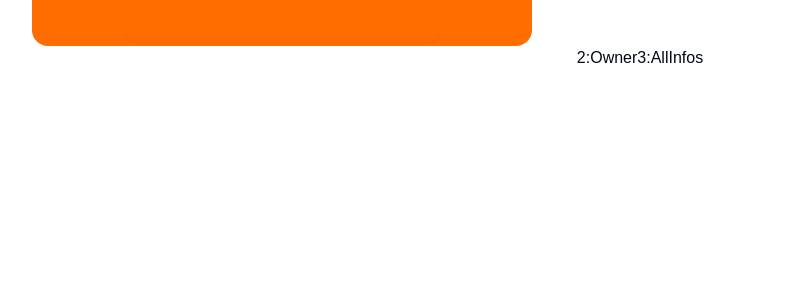
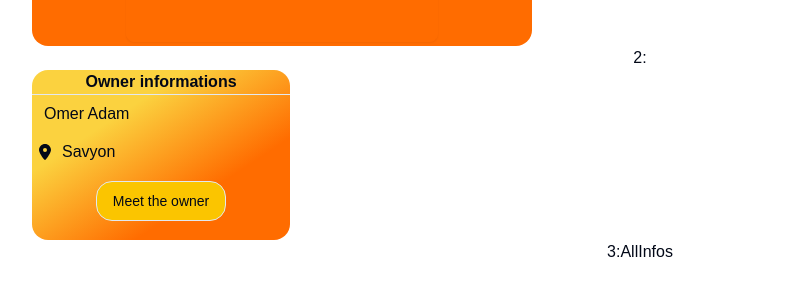
Before and after one commit to liorthr/petfy-react, a React (Vite) app in the folder frontend/: page / in a window 1280 px wide. Shown: the part 330-620 px from the top of the page, without its empty margins (0-794 px from the left). Built offline with nearby package versions, Linux system fonts and the light colour scheme.

Commit message:
DogInfos: <Owner/> component done

```diff
--- a/frontend/package.json
+++ b/frontend/package.json
@@ -14,6 +14,7 @@
     "@fortawesome/free-regular-svg-icons": "^6.5.1",
     "@fortawesome/free-solid-svg-icons": "^6.5.1",
     "@fortawesome/react-fontawesome": "^0.2.0",
+    "@radix-ui/react-separator": "^1.0.3",
     "@radix-ui/react-slot": "^1.0.2",
     "class-variance-authority": "^0.7.0",
     "clsx": "^2.1.0",
--- a/frontend/src/components/DogInfo/owner/Owner.jsx
+++ b/frontend/src/components/DogInfo/owner/Owner.jsx
@@ -1,8 +1,52 @@
 import './owner.css'
+import { Separator } from "@/components/ui/separator"
+import { Button } from "@/components/ui/button"
+import { FontAwesomeIcon } from '@fortawesome/react-fontawesome';
+import { faLocationDot} from '@fortawesome/free-solid-svg-icons';
+
+
+
 const Owner = () => {
+
+    const ownerData = [
+        {
+            id_user: 1,
+            id_dogs: 2,
+            name: 'Omer Adam',
+            location: 'Savyon',
+        },
+        {
+            id_user: 2,
+            id_dogs: 2,
+            name: 'Eyal Golan',
+            location: 'Tel Aviv',
+        },
+        {
+            id_user: 3,
+            id_dogs: 2,
+            name: 'Eden Hasson',
+            location: 'Jerusalem',
+        },
+    ]
+    const owner = ownerData.find(owner => owner.id_user === 1);
+
     return(
         <>
-        Owner
+        {owner && ( // Check if the owner is found
+            <div className='owner_box'>
+                <div className="owner_top">
+                     <h3 style={{fontWeight: 'bold'}}>Owner informations</h3>
+                    <Separator />
+                    <h5>{owner.name}</h5>
+                        <div className="location-info">
+                            <FontAwesomeIcon icon={faLocationDot} /><h6>{owner.location}</h6>
+                        </div>
+                    </div>
+                <div className="owner_bottom">
+                <Button variant="outline" style={{backgroundColor: '#fbc500', borderRadius: '16px'}}>Meet the owner</Button>
+                </div>
+            </div>
+        )}
         </>
     )
 }
--- a/frontend/src/components/DogInfo/owner/owner.css
+++ b/frontend/src/components/DogInfo/owner/owner.css
@@ -0,0 +1,39 @@
+.owner_box{
+    width: 258px;
+    height: 170px;
+    background: linear-gradient(to right bottom, #FBD23F 30%, #FF6C00 70%);
+    border-radius: 16px;
+    background-color: aqua;
+    display: flex;
+    flex-direction: column;
+}
+.owner_top{
+    width: 100%;
+    height: 65%;
+}
+.owner_top h5,
+.owner_top h6 {
+    text-align: left;
+    margin-left: 5px;
+    padding: 7px;
+}
+.location-info {
+    display: flex;
+    align-items: center;
+    gap: 4px;
+    margin-left: 7px;
+}
+
+.location-info h6 {
+    margin: 0;
+}
+
+.owner_bottom{
+    width: 100%;
+    height: 35%;
+}
+.button_meet{
+    background-color: #fbc500;
+    border-radius: 10px;
+    height: 70%;
+}
--- /dev/null
+++ b/frontend/src/components/ui/separator.jsx
@@ -0,0 +1,25 @@
+"use client"
+
+import * as React from "react"
+import * as SeparatorPrimitive from "@radix-ui/react-separator"
+
+import { cn } from "@/lib/utils"
+
+const Separator = React.forwardRef((
+  { className, orientation = "horizontal", decorative = true, ...props },
+  ref
+) => (
+  <SeparatorPrimitive.Root
+    ref={ref}
+    decorative={decorative}
+    orientation={orientation}
+    className={cn(
+      "shrink-0 bg-border",
+      orientation === "horizontal" ? "h-[1px] w-full" : "h-full w-[1px]",
+      className
+    )}
+    {...props} />
+))
+Separator.displayName = SeparatorPrimitive.Root.displayName
+
+export { Separator }
```
Also changed, not shown: 1 other file (tests, documents, lock files or other folders).
